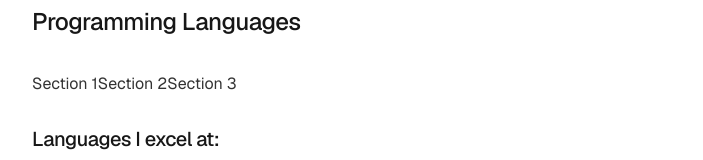
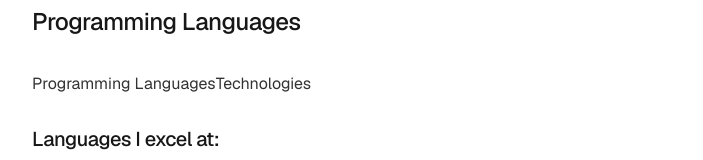
Before and after one commit to arielbendahan/vercel-portfolio, a Next.js app: page / in a window 1280 px wide. Shown: the part 490-650 px from the top of the page, without its empty margins (288-991 px from the left). Built offline with nearby package versions, Linux system fonts and the light colour scheme.

Commit message:
Update page.tsx

```diff
--- a/app/page.tsx
+++ b/app/page.tsx
@@ -38,9 +38,8 @@ export default function Page() {
           </h2>
 
       <div>
-        <button onClick={() => setActiveSection("Section1")}>Section 1</button>
-        <button onClick={() => setActiveSection("Section2")}>Section 2</button>
-        <button onClick={() => setActiveSection("Section3")}>Section 3</button>
+        <button onClick={() => setActiveSection("Section1")}>Programming Languages</button>
+        <button onClick={() => setActiveSection("Section2")}>Technologies</button>
       </div>
 
       {activeSection === "Section1" && (
@@ -64,20 +63,6 @@ export default function Page() {
           </ul>
         </div>
       )}
-
-      {activeSection === "Section3" && (
-        <div className="prose prose-neutral dark:prose-invert">
-          <h3>Languages I am familiar with:</h3>
-          <ul>
-            <li>Ruby</li>
-            <li>PHP</li>
-            <li>Go</li>
-          </ul>
-        </div>
-      )}
-
-
-
         <h2 className="mb-8 text-2xl font-medium tracking-tight">
           About Me
         </h2>
```
